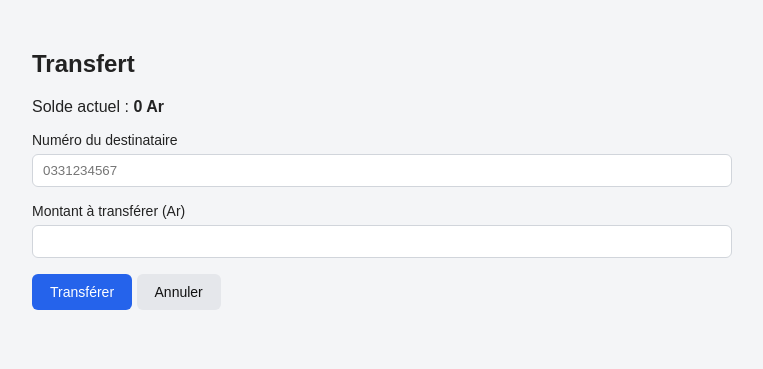
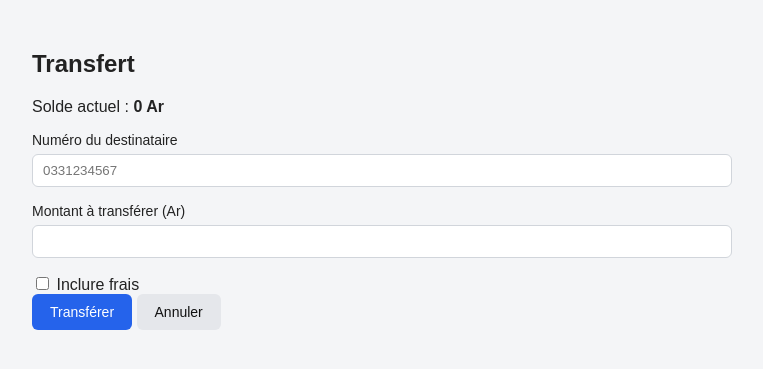
Before and after one commit to Andriantsoa94/Mobile_money, a CodeIgniter 4 app: the page made by app/Views/client/transfert.php in a window 1280 px wide. Shown: the part 48-417 px from the top of the page, without its empty margins (258-1021 px from the left). Run offline with PHP 8.4 and a stand-in for CodeIgniter, Linux system fonts and the light colour scheme; the template is opened without the code that fills it, so the values that code supplies are empty; some libraries are stand-ins or nearby versions.

Commit message:
input de frais

```diff
--- a/app/Views/client/transfert.php
+++ b/app/Views/client/transfert.php
@@ -17,6 +17,23 @@
             <label for="montant">Montant à transférer (Ar)</label>
             <input type="number" name="montant" id="montant" min="1" step="1" required>
         </div>
+        <div class="mb-4">
+            <div class="form-check form-switch">
+                <input type="hidden" name="frais" value="0">
+
+                <input class="form-check-input"
+                       type="checkbox"
+                       role="switch"
+                       name="frais"
+                       id="fraisSwitch"
+                       value="1"
+                        <?= old('frais', '1') === '1' ? 'checked' : '' ?>>
+
+                <label class="form-check-label fw-bold ms-2" for="fraisSwitch">
+                    Inclure frais
+                </label>
+            </div>
+        </div>
 
         <button type="button" class="btn" onclick="ouvrirModal('modalTransfert')">Transférer</button>
         <a href="/client" class="btn btn-secondary">Annuler</a>
```
Also changed, not shown: Taches.md (+6 -2 lines), 1 other file.
